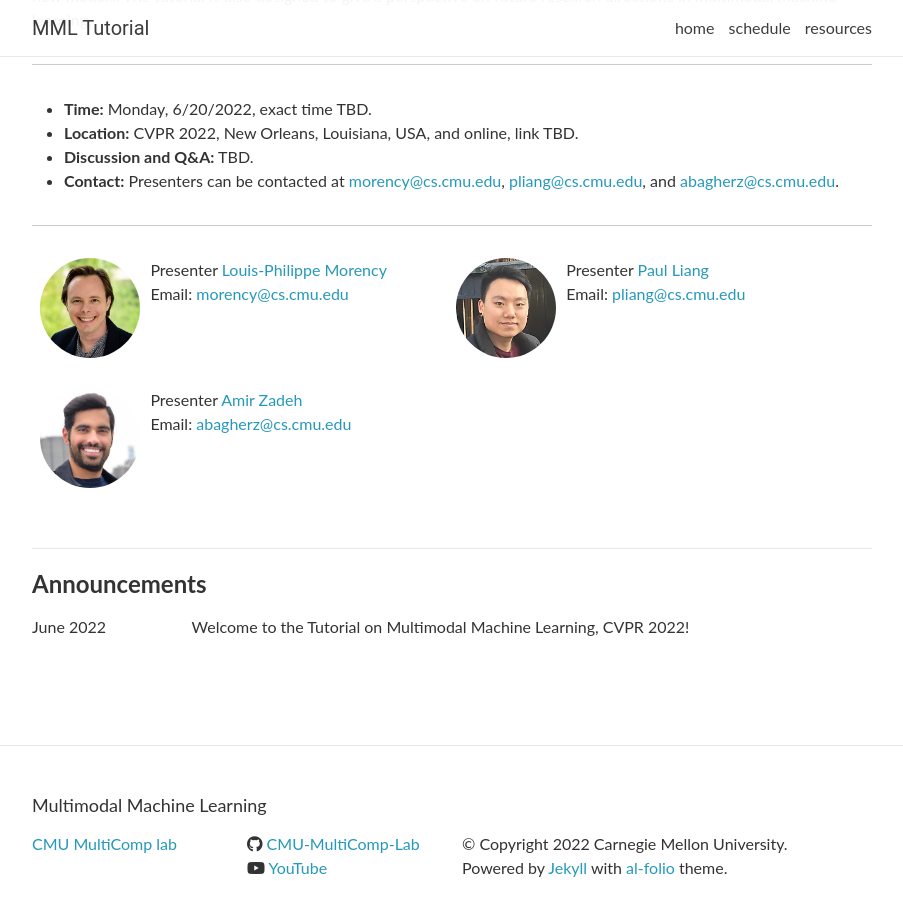
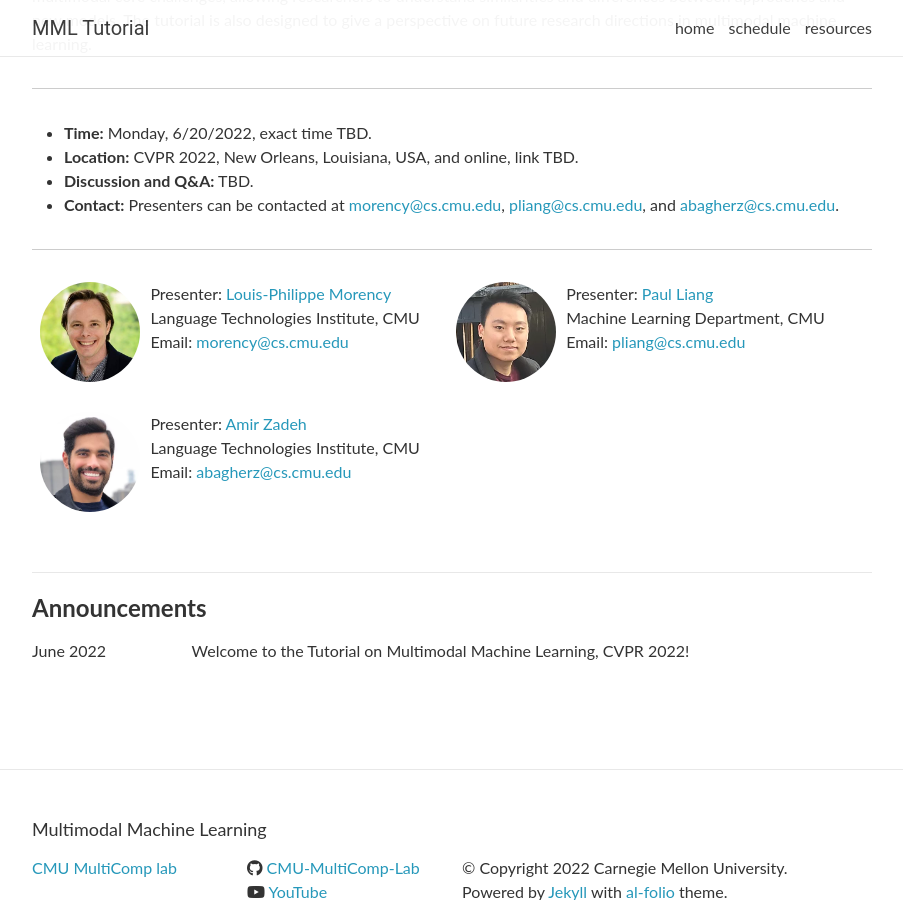
Before and after one commit to CMU-MultiComp-Lab/mmml-tutorial, a Jekyll site: the page cvpr2022/index.html, which Jekyll copies as it is, in a window 1280 px wide and 900 px high, scrolled down 593 px. Shown: the whole window, without its empty margins (188-1091 px from the left). Built offline with Jekyll 4.4.1, drawn with Linux system fonts in a browser that asks for light colours; nearby versions of some CDN libraries; comment, search, counter and statistics services are not loaded.

Commit message:
Update index.html

```diff
--- a/cvpr2022/index.html
+++ b/cvpr2022/index.html
@@ -77,7 +77,7 @@
       and more recently with language & vision projects such as image and video captioning, visual question answering,
       and language-guided reinforcement learning, this research field brings some unique challenges for multimodal
       researchers given the heterogeneity of the data and the contingency often found between modalities.</br>
-
+      </br>
        This tutorial builds upon the annual course on multimodal machine learning taught at Carnegie Mellon University
       and is a completely revised version of the previous tutorials on multimodal learning at CVPR, ACL, and ICMI conferences.
       The present tutorial is based on a revamped taxonomy of the core technical challenges present in multimodal machine learning,
@@ -105,7 +105,8 @@
   <div class="instructor-profile-two-col">
     <a href="https://www.cs.cmu.edu/~morency/" target="_blank"><img src="/mmml-tutorial/assets/img/lp.jpg" /></a>
     <ul class="instructor-info">
-      <li><span>Presenter</span> <a href="https://www.cs.cmu.edu/~morency/" target="_blank">Louis-Philippe Morency</a></li>
+      <li><span>Presenter:</span> <a href="https://www.cs.cmu.edu/~morency/" target="_blank">Louis-Philippe Morency</a></li>
+      <li>Language Technologies Institute, CMU</li>
       <li><span>Email:</span> <a href="mailto:morency@cs.cmu.edu" target="_blank">morency@cs.cmu.edu</a></li>
     </ul>
   </div>
@@ -115,7 +116,8 @@
     <a href="https://www.cs.cmu.edu/~pliang/" target="_blank"><img src="/mmml-tutorial/assets/img/paul.jpg" /></a>
 
     <ul class="instructor-info">
-      <li><span>Presenter</span> <a href="https://www.cs.cmu.edu/~pliang/" target="_blank">Paul Liang</a></li>
+      <li><span>Presenter:</span> <a href="https://www.cs.cmu.edu/~pliang/" target="_blank">Paul Liang</a></li>
+      <li>Machine Learning Department, CMU</li>
       <li><span>Email:</span> <a href="mailto:pliang@cs.cmu.edu" target="_blank">pliang@cs.cmu.edu</a></li>
     </ul>
   </div>
@@ -125,7 +127,8 @@
     <a href="https://www.amir-zadeh.com/" target="_blank"><img src="/mmml-tutorial/assets/img/amir.jpg" /></a>
 
     <ul class="instructor-info">
-      <li><span>Presenter</span> <a href="https://www.amir-zadeh.com/" target="_blank">Amir Zadeh</a></li>
+      <li><span>Presenter:</span> <a href="https://www.amir-zadeh.com/" target="_blank">Amir Zadeh</a></li>
+      <li>Language Technologies Institute, CMU</li>
       <li><span>Email:</span> <a href="mailto:abagherz@cs.cmu.edu" target="_blank">abagherz@cs.cmu.edu</a></li>
     </ul>
   </div>
```
